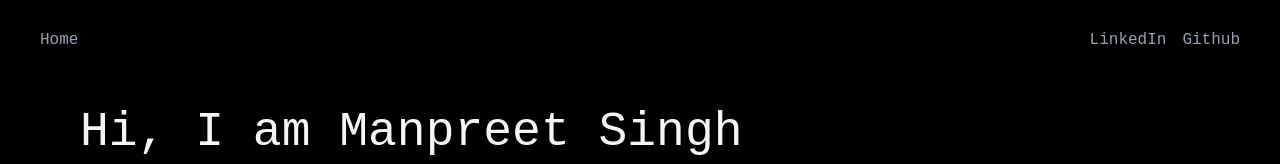
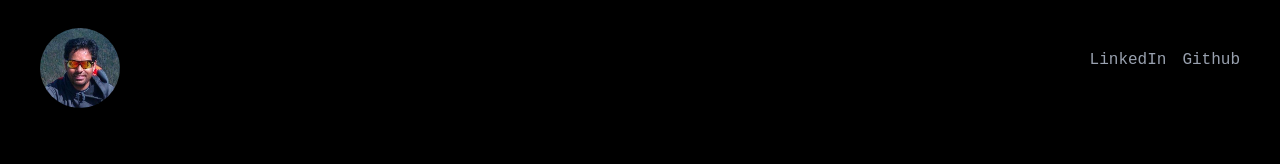
Before and after one commit to manpreet07/portfolio, a React (Vite) app: page / in a window 1280 px wide. Shown: the top 164 px of the page. Built offline with nearby package versions, Linux system fonts and the light colour scheme; no server answers.

Commit message:
profile pic

```diff
--- a/src/components/NavBar.tsx
+++ b/src/components/NavBar.tsx
@@ -1,5 +1,6 @@
 import { Link, useLocation } from "react-router-dom";
 import { JSX } from "react";
+import profilePic from "../assets/profile.jpeg";
 
 function Navbar() {
   let location = useLocation();
@@ -9,28 +10,28 @@ function Navbar() {
   if (location.pathname.startsWith("/mars-dashboard")) {
     navbar = (
       <div className="flex flex-wrap">
-        <div className="mt-5">
+        <div className="mt-10">
           <Link to="/mars-dashboard/perseverance">
             <div className="flex p-2 text-gray-400 hover:text-blue-400">
               Perseverance
             </div>
           </Link>
         </div>
-        <div className="mt-5">
+        <div className="mt-10">
           <Link to="/mars-dashboard/curiosity">
             <div className="flex p-2 text-gray-400 hover:text-blue-400">
               Curosity
             </div>
           </Link>
         </div>
-        <div className="mt-5">
+        <div className="mt-10">
           <Link to="/mars-dashboard/spirit">
             <div className="flex p-2 text-gray-400 hover:text-blue-400">
               Spirit
             </div>
           </Link>
         </div>
-        <div className="mt-5">
+        <div className="mt-10">
           <Link to="/mars-dashboard/opportunity">
             <div className="flex p-2 text-gray-400">Opportunity</div>
           </Link>
@@ -40,14 +41,14 @@ function Navbar() {
   } else {
     navbar = (
       <div className="flex flex-wrap">
-        <div className="mt-5">
+        <div className="mt-10">
           <Link to="https://www.linkedin.com/in/manpreet-singh-5002105a/">
             <div className="flex p-2 text-gray-400 hover:text-blue-400">
               LinkedIn
             </div>
           </Link>
         </div>
-        <div className="mt-5">
+        <div className="mt-10">
           <Link to="https://github.com/manpreet07">
             <div className="flex p-2 text-gray-400 hover:text-blue-400">
               Github
@@ -63,7 +64,10 @@ function Navbar() {
       <div className="flex">
         <div className="mt-5">
           <a href="/" className="flex p-2 text-gray-400 hover:text-blue-400">
-            Home
+            <img
+              src={profilePic}
+              className="h-20 w-20 rounded-full object-contain"
+            />
           </a>
         </div>
       </div>
```
Also changed, not shown: src/assets/profile.jpeg (added).
